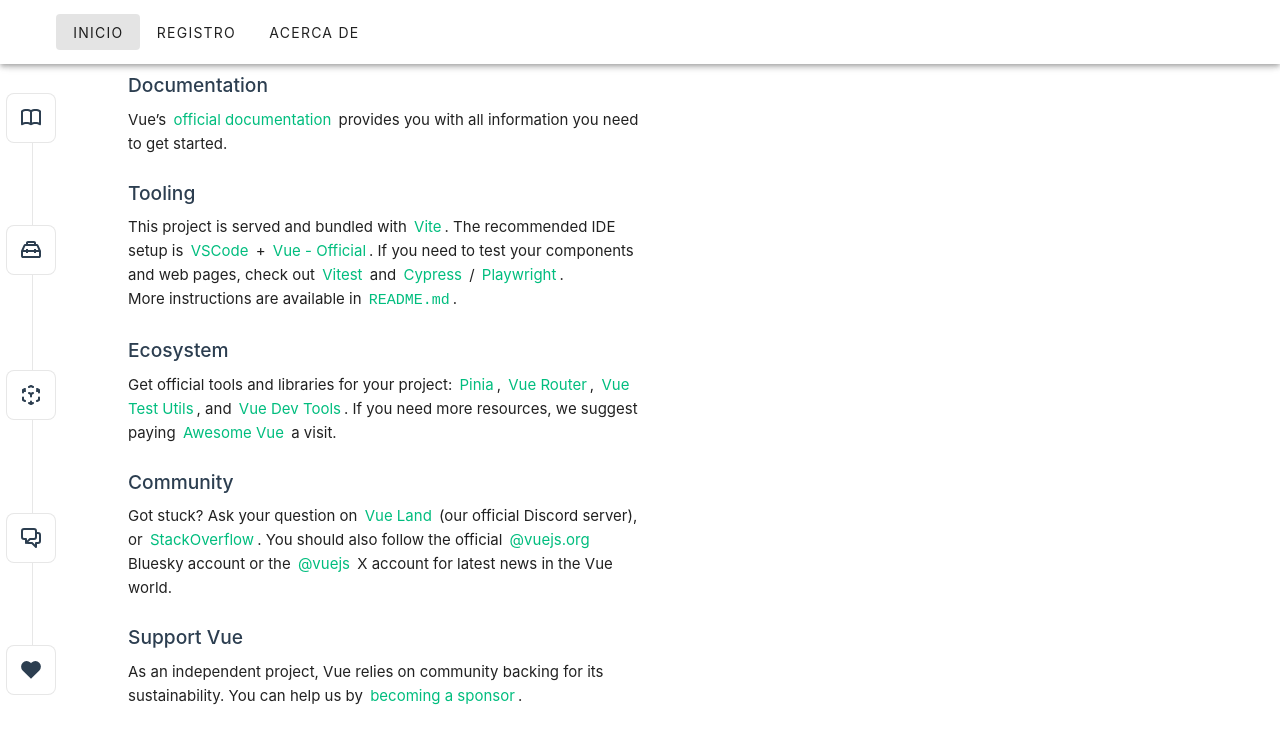
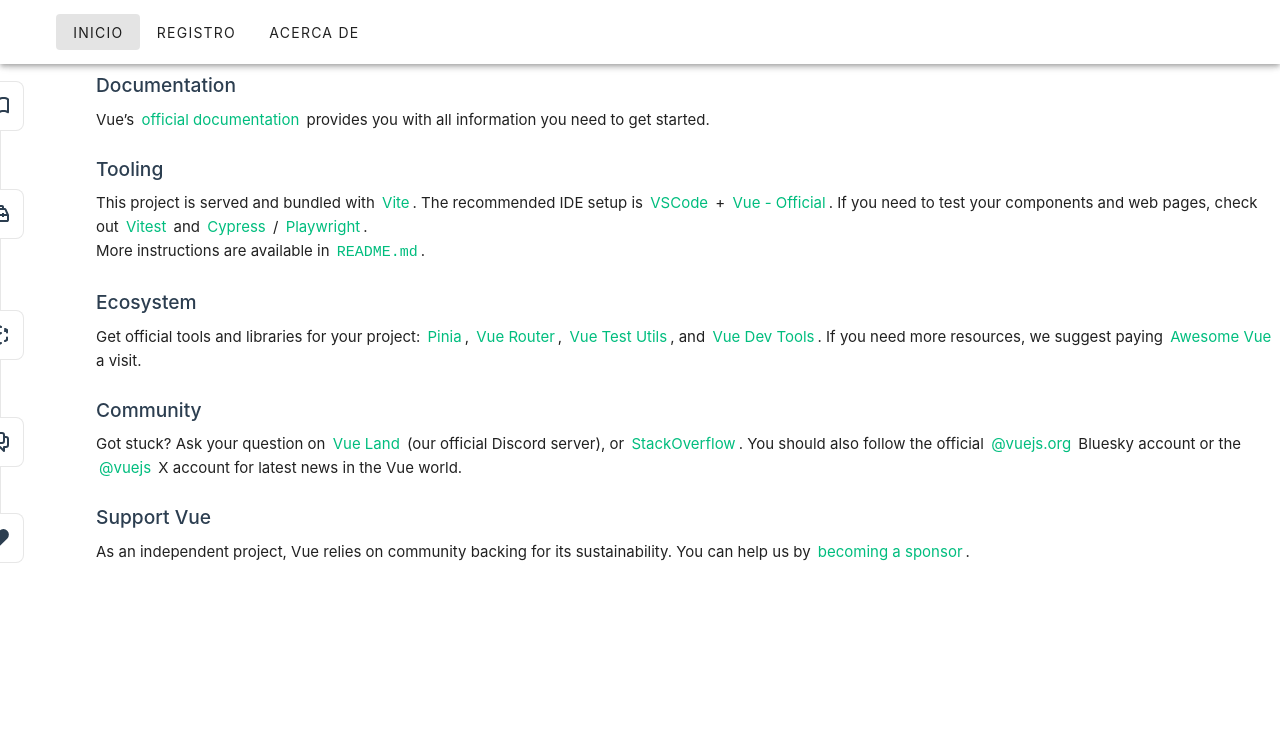
Before and after one commit to AgusCF/Web3-IUA, a Vue app in the folder PersonalWeb/: page / in a window 1280 px wide. Shown: the top 744 px of the page. Built offline with nearby package versions, Linux system fonts and the light colour scheme.

Commit message:
fix: Ahora la app ocupa toda la pantalla

```diff
--- a/PersonalWeb/src/App.vue
+++ b/PersonalWeb/src/App.vue
@@ -24,67 +24,6 @@
 </template>
 
 <style scoped>
-header {
-  line-height: 1.5;
-  max-height: 100vh;
-}
-
-.logo {
-  display: block;
-  margin: 0 auto 2rem;
-}
-
-nav {
-  width: 100%;
-  font-size: 12px;
-  text-align: center;
-  margin-top: 2rem;
-}
-
-nav a.router-link-exact-active {
-  color: var(--color-text);
-}
-
-nav a.router-link-exact-active:hover {
-  background-color: transparent;
-}
-
-nav a {
-  display: inline-block;
-  padding: 0 1rem;
-  border-left: 1px solid var(--color-border);
-}
-
-nav a:first-of-type {
-  border: 0;
-}
-
-@media (min-width: 1024px) {
-  header {
-    display: flex;
-    place-items: center;
-    padding-right: calc(var(--section-gap) / 2);
-  }
-
-  .logo {
-    margin: 0 2rem 0 0;
-  }
-
-  header .wrapper {
-    display: flex;
-    place-items: flex-start;
-    flex-wrap: wrap;
-  }
-
-  nav {
-    text-align: left;
-    margin-left: -1rem;
-    font-size: 1rem;
-
-    padding: 1rem 0;
-    margin-top: 1rem;
-  }
-}
 </style>
 
 
--- a/PersonalWeb/src/assets/main.css
+++ b/PersonalWeb/src/assets/main.css
@@ -1,9 +1,9 @@
 @import './base.css';
 
 #app {
-  max-width: 1280px;
+  max-width: 100%;
+  min-width: 100%;
   margin: 0 auto;
-  padding: 2rem;
   font-weight: normal;
 }
 
@@ -21,7 +21,7 @@
   }
 }
 
-@media (min-width: 1024px) {
+@media (min-width: fill-available) {
   body {
     display: flex;
     place-items: center;
```
